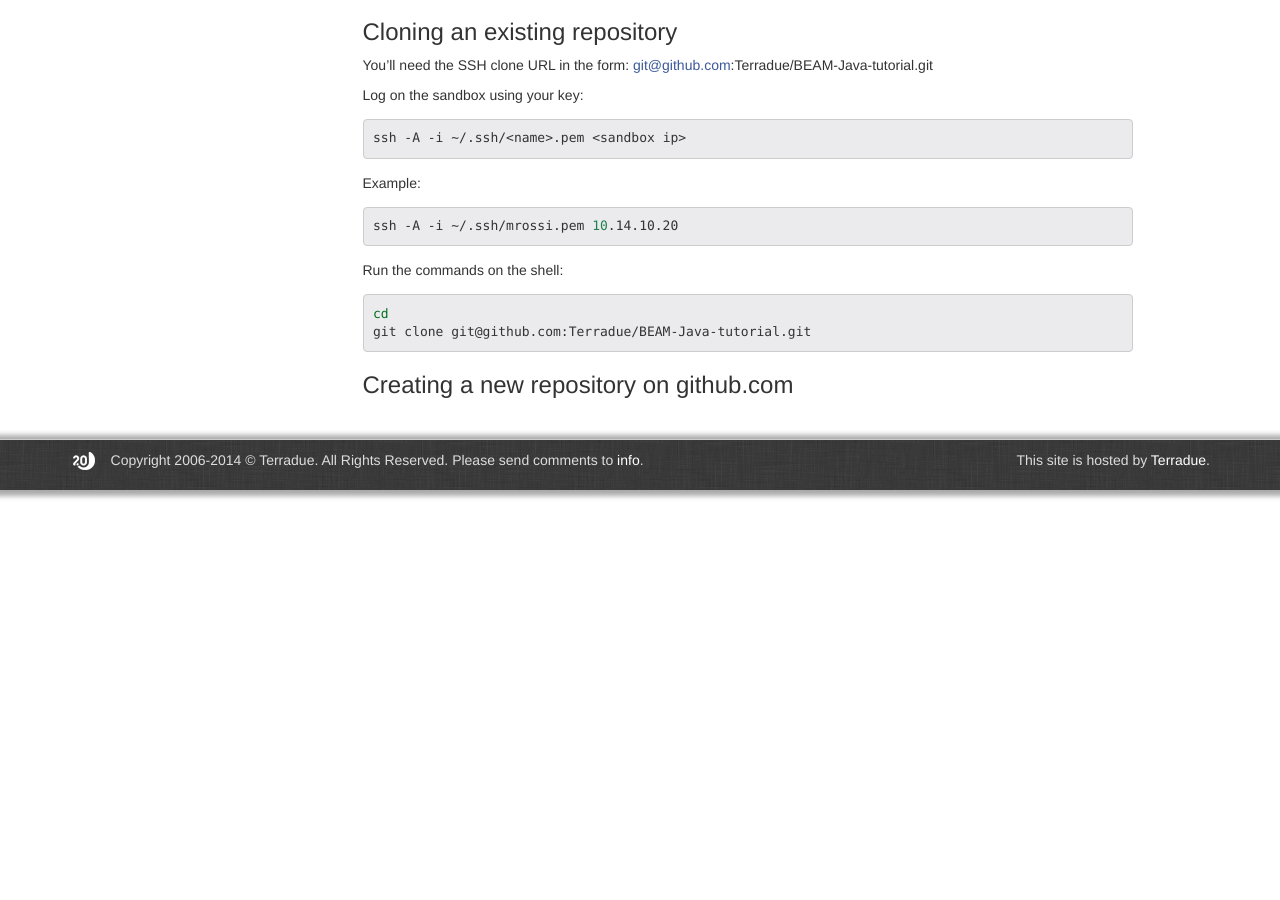
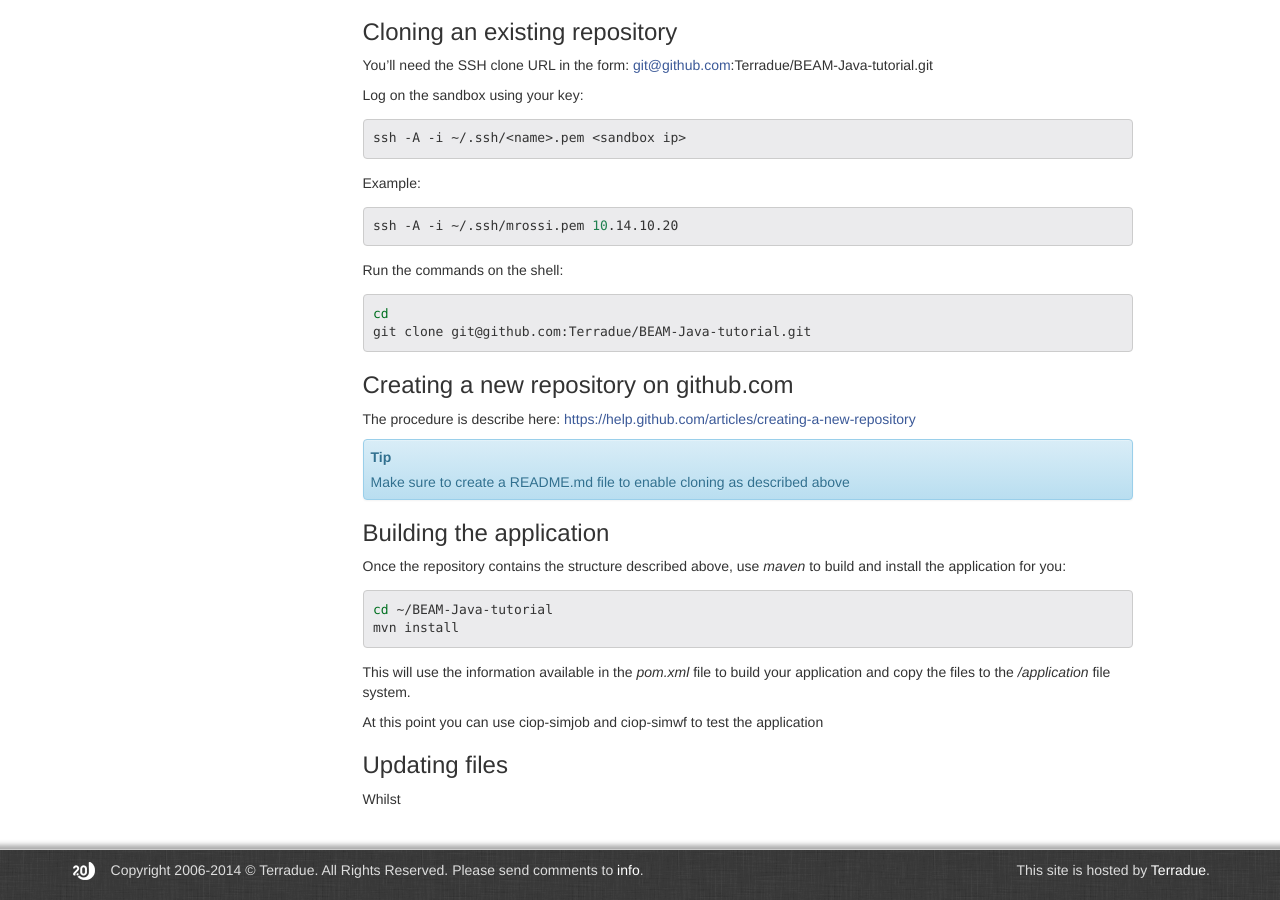
Before and after one commit to Terradue/doc-developer-sandbox, a Sphinx documentation site: the page built from source/start/github/index.rst, in a window 1280 px wide and 900 px high, scrolled down 1410 px. Built offline with Sphinx 7.4.7, drawn with Linux system fonts in a browser that asks for light colours; pages that are not in the unit, such as notebooks, are missing from menus; some of the changed text lies outside the part shown.

Commit message:
Update index.rst

```diff
--- a/source/start/github/index.rst
+++ b/source/start/github/index.rst
@@ -82,3 +82,26 @@
 
 Creating a new repository on github.com
 ^^^^^^^^^^^^^^^^^^^^^^^^^^^^^^^^^^^^^^^
+
+The procedure is describe here: https://help.github.com/articles/creating-a-new-repository
+
+.. TIP:: Make sure to create a README.md file to enable cloning as described above
+
+Building the application
+^^^^^^^^^^^^^^^^^^^^^^^^
+
+Once the repository contains the structure described above, use *maven* to build and install the application for you:
+
+.. code-block:: bash
+
+  cd ~/BEAM-Java-tutorial
+  mvn install
+
+This will use the information available in the *pom.xml* file to build your application and copy the files to the */application* file system.
+
+At this point you can use ciop-simjob and ciop-simwf to test the application
+
+Updating files
+^^^^^^^^^^^^^^
+
+Whilst
```
